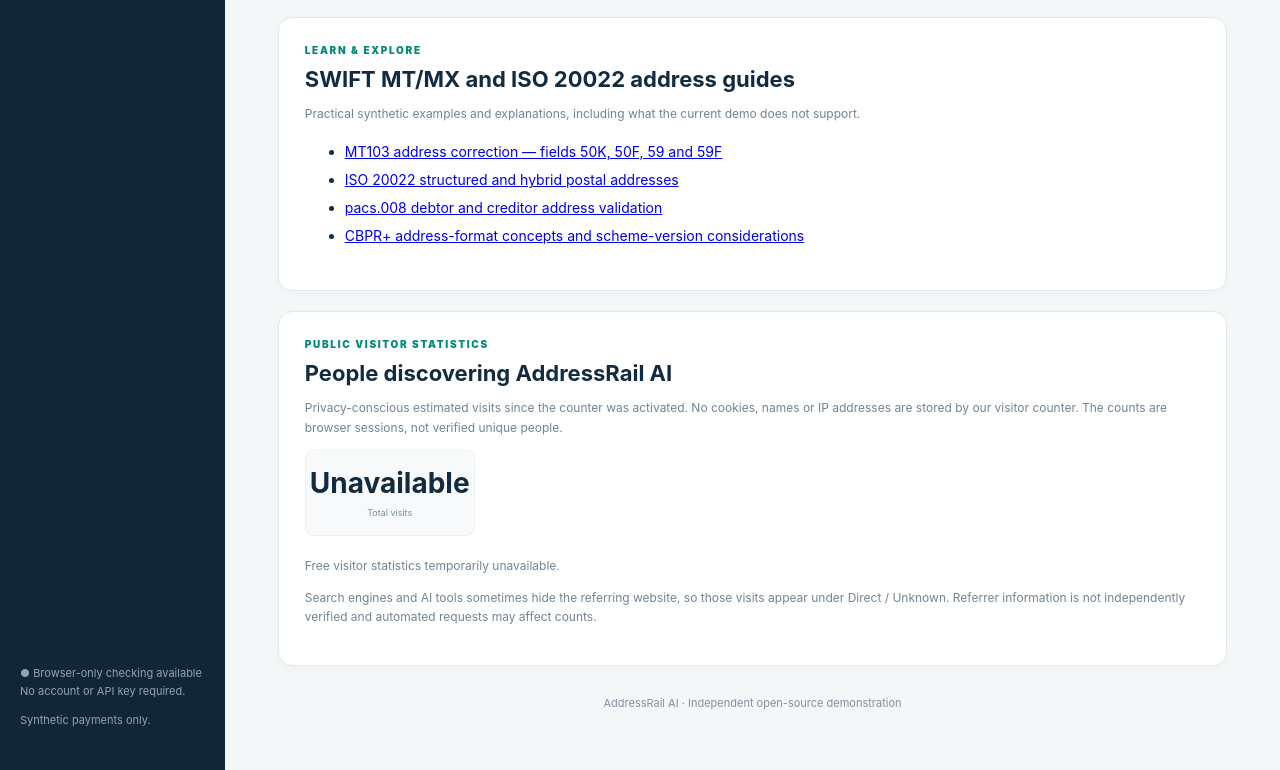
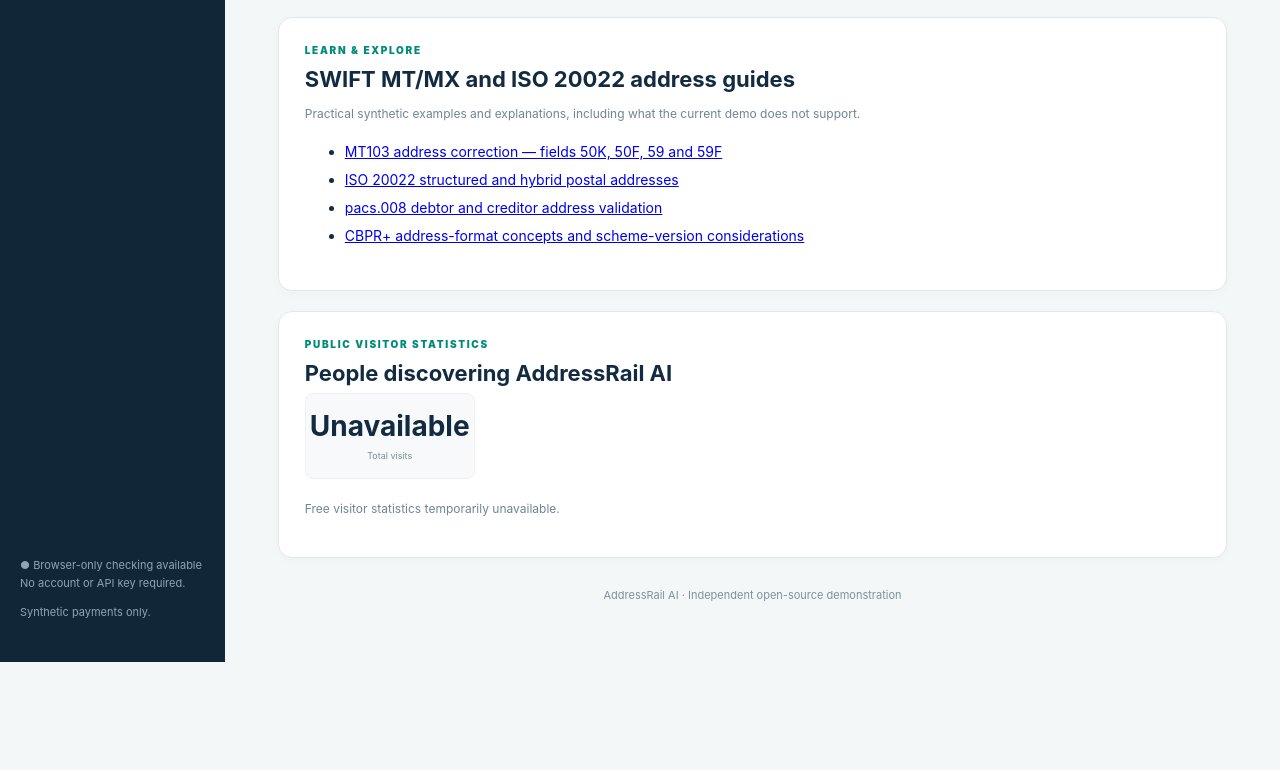
Before and after one commit to DhanapalKulanthaivel23/addressrail-ai, a plain HTML site: page web/index.html in a window 1280 px wide. Shown: the part 1574-2344 px from the top of the page. After the commit the page ends 2236 px from the top, so only its background shows below. Drawn offline with Linux system fonts and the light colour scheme; no server answers.

Commit message:
Simplify public visitor statistics display

```diff
--- a/web/index.html
+++ b/web/index.html
@@ -60,10 +60,8 @@
 <section class="panel" style="margin-top:20px" aria-label="Anonymous visitor statistics">
 <div class="kicker">PUBLIC VISITOR STATISTICS</div>
 <h2>People discovering AddressRail AI</h2>
-<p>Privacy-conscious estimated visits since the counter was activated. No cookies, names or IP addresses are stored by our visitor counter. The counts are browser sessions, not verified unique people.</p>
 <div class="metrics" style="max-width:340px"><div><strong id="visitor-total">Not active</strong><small>Total visits</small></div></div>
 <p id="visitor-source-breakdown">Referral breakdown will appear when the free Cloudflare visitor counter is connected.</p>
-<p>Search engines and AI tools sometimes hide the referring website, so those visits appear under Direct / Unknown. Referrer information is not independently verified and automated requests may affect counts.</p>
 </section>
 <footer>AddressRail AI · Independent open-source demonstration</footer>
 </main></div></div><script src="config.js"></script><script src="app.js" defer></script><script src="analytics.js" defer></script>
```
